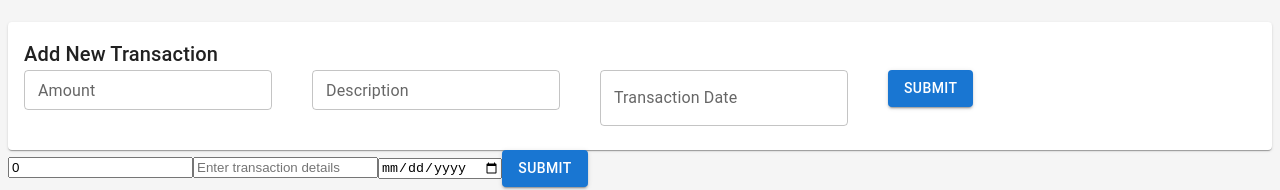
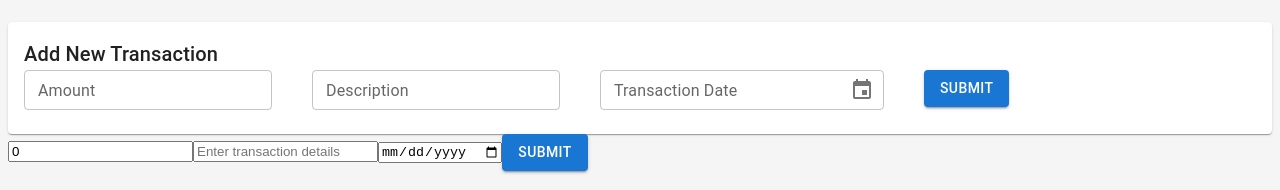
Before and after one commit to tduyphat/MERN-Expense-Tracker-VAMK-Thesis-2023, a React (Create React App) app in the folder client/: page / in a window 1280 px wide. Shown: the part 130-320 px from the top of the page. Built offline with nearby package versions, Linux system fonts and the light colour scheme; no server answers.

Commit message:
minor fix to the date picker field

```diff
--- a/client/src/components/TransactionForm.js
+++ b/client/src/components/TransactionForm.js
@@ -5,7 +5,7 @@ import Typography from "@mui/material/Typography";
 import { TextField } from "@mui/material";
 import { LocalizationProvider } from "@mui/x-date-pickers/LocalizationProvider";
 import { AdapterDayjs } from "@mui/x-date-pickers/AdapterDayjs";
-import { DatePicker } from "@mui/x-date-pickers";
+import { DesktopDatePicker } from "@mui/x-date-pickers/DesktopDatePicker";
 import Button from "@mui/material/Button";
 
 export default function TransactionForm() {
@@ -19,24 +19,22 @@ export default function TransactionForm() {
             sx={{ marginRight: 5 }}
             id="outlined-basic"
             label="Amount"
+            variant="outlined"
             size="small"
-            variant="outlined"
           />
           <TextField
             sx={{ marginRight: 5 }}
             id="outlined-basic"
             label="Description"
+            variant="outlined"
             size="small"
-            variant="outlined"
           />
           <LocalizationProvider dateAdapter={AdapterDayjs}>
-            <DatePicker
+            <DesktopDatePicker
+              sx={{ marginRight: 5 }}
               label="Transaction Date"
-              inputFormat="MM/DD/YYYY"
               onChange={handleChange}
-              renderInput={(params) => <TextField {...params} />}
-              size="small"
-              sx={{ marginRight: 5 }}
+              slotProps={{ textField: { size: "small" } }}
             />
           </LocalizationProvider>
           <Button type="submit" variant="contained">
```
